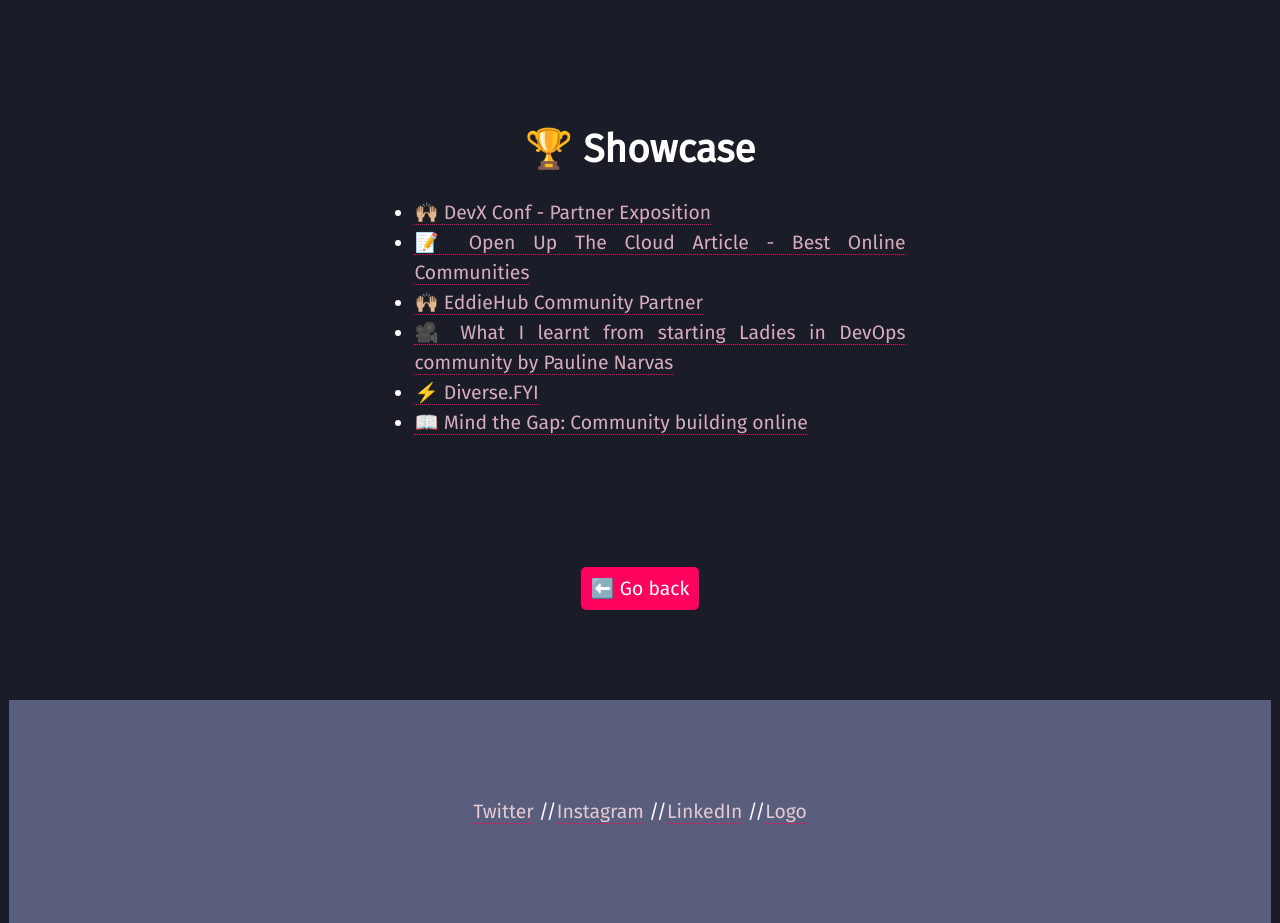
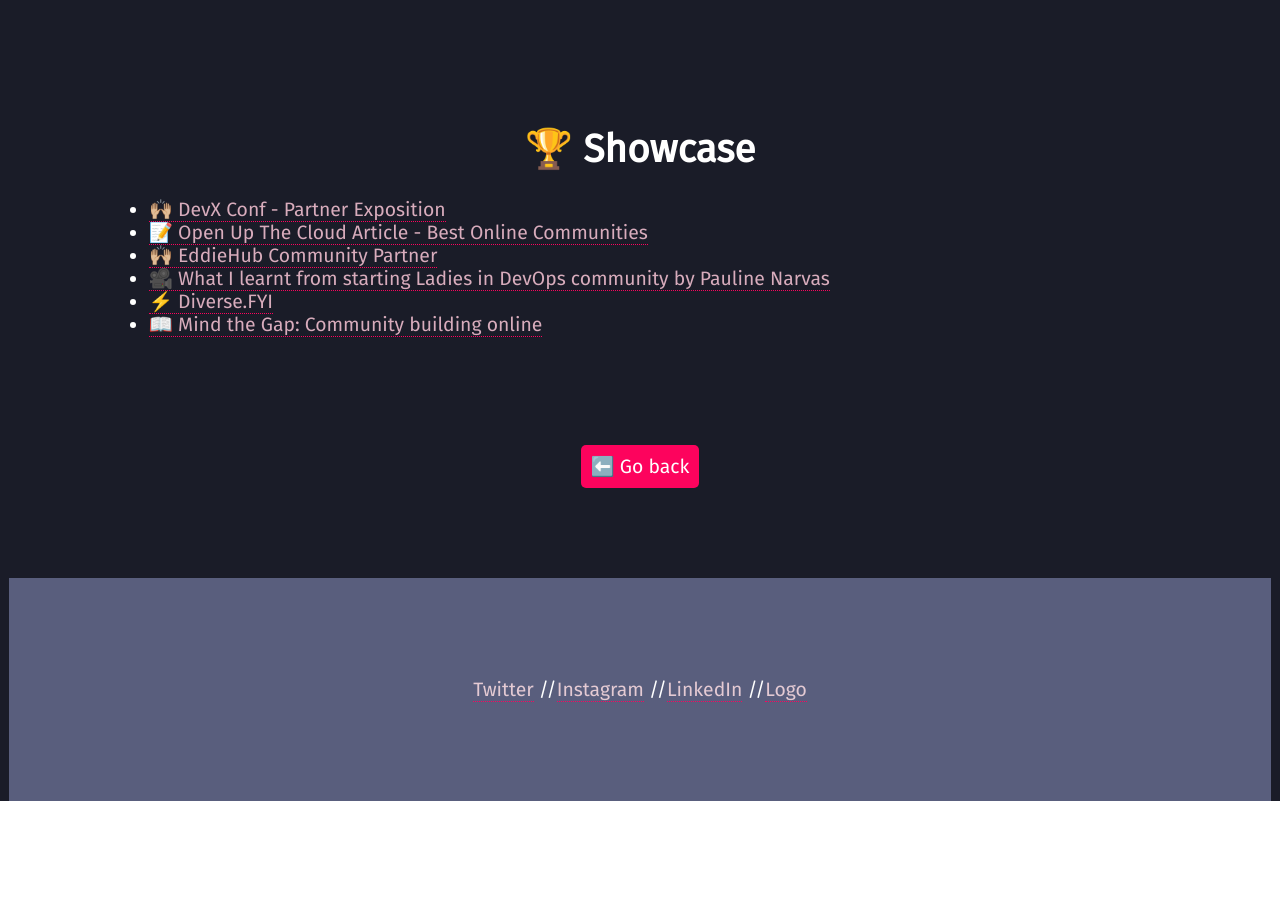
Before and after one commit to pawlean/ladiesindevops, a Next.js app: page /showcase in a window 1280 px wide. After the commit the page ends 801 px from the top, so only its background shows below. Built offline with nearby package versions, Linux system fonts and the light colour scheme.

Commit message:
fix hyration errors

```diff
--- a/components/why.js
+++ b/components/why.js
@@ -23,7 +23,7 @@
             Yasmin
           </a>
           ). </p>
-        <p>
+        <div>
           Off the back of that conversation, we highlighted two things:
           <ul>
             <ol>
@@ -37,7 +37,7 @@
             </ol>
           </ul>
          Our mission with this community is to try and change that.
-        </p>
+        </div>
        </div>
 
     );
--- a/pages/showcase.js
+++ b/pages/showcase.js
@@ -7,7 +7,7 @@
     <div className={styles.container}>
       <main className={styles.main}>
         <h1>🏆 Showcase</h1>
-        <p>
+        <div>
           <ul>
             <li>
               <a href="https://devxconf.org/expo" target="_blank">
@@ -47,7 +47,7 @@
               </a>
             </li>
           </ul>
-        </p>
+        </div>
       </main>
 
       <Button />
```
Also changed, not shown: 1 other file (tests, documents, lock files or other folders).
